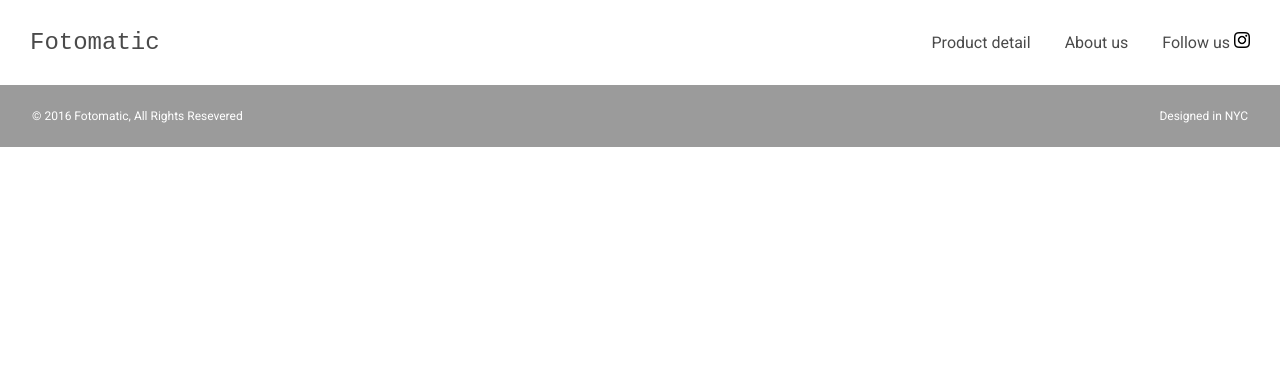
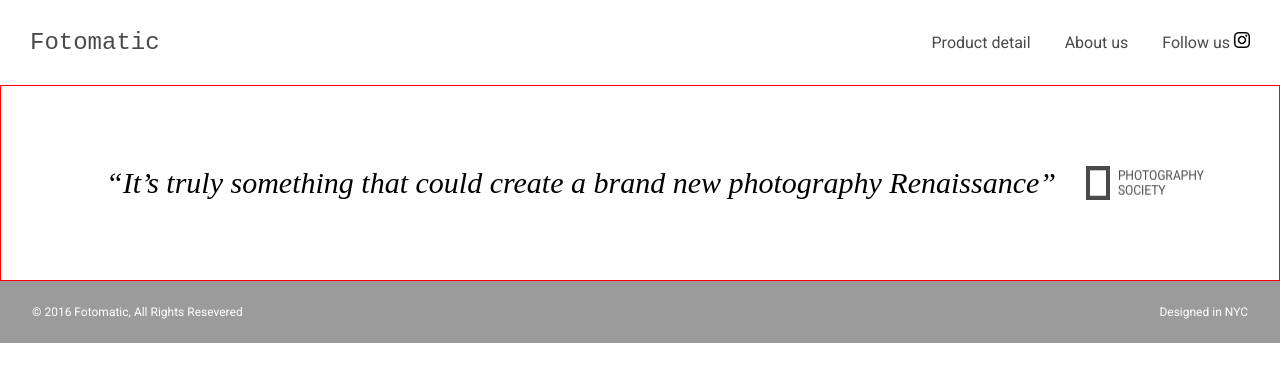
Before and after one commit to jjhenrichs/codecademy, a plain HTML site: page Fotomatic/index.html in a window 1280 px wide. Drawn offline with Linux system fonts and the light colour scheme; a web font is replaced by a local one.

Commit message:
Added quotes section

```diff
--- a/Fotomatic/index.html
+++ b/Fotomatic/index.html
@@ -1,6 +1,12 @@
 <!DOCTYPE html>
 <html>
   <head>
+    <link rel="preconnect" href="https://fonts.googleapis.com" />
+    <link rel="preconnect" href="https://fonts.gstatic.com" crossorigin />
+    <link
+      href="https://fonts.googleapis.com/css2?family=IBM+Plex+Serif:ital@1&display=swap"
+      rel="stylesheet"
+    />
     <link
       href="https://fonts.googleapis.com/css?family=Damion"
       rel="stylesheet"
@@ -34,7 +40,21 @@
         </ul>
       </nav>
     </header>
-    <main></main>
+    <main>
+      <section class="sign-up"></section>
+      <section .class="features"></section>
+      <section class="filters"></section>
+      <section class="quotes">
+        <span class="quote"
+          >“It’s truly something that could create a brand new photography
+          Renaissance”</span
+        >
+        <img
+          class="quote-citation"
+          src="./resources/images/photography-logo.png"
+        />
+      </section>
+    </main>
     <footer>
       <span class="copyright">&copy; 2016 Fotomatic, All Rights Resevered</span>
       <span class="location">Designed in NYC</span>
--- a/Fotomatic/resources/css/reset.css
+++ b/Fotomatic/resources/css/reset.css
@@ -15,6 +15,14 @@ html {
 a {
   color: #4a4a4a;
   text-decoration: none;
+}
+
+/* Fonts */
+@import url("https://fonts.googleapis.com/css2?family=IBM+Plex+Serif:ital@1&display=swap");
+
+@font-face {
+  font-family: "Palatino";
+  src: url("../fonts/Palatino-italic.ttf") format("truetype");
 }
 
 /* Header */
@@ -59,6 +67,23 @@ nav ul li img {
   padding: 8px;
   color: white;
   visibility: hidden;
+}
+
+/* Main */
+
+/* Quotes Section */
+.quotes {
+  font-size: 30px;
+  border: 1px solid red;
+  padding: 80px 30px;
+  display: flex;
+  justify-content: center;
+}
+
+.quote {
+  font-family: "Palantino", serif;
+  font-style: italic;
+  padding: 0 30px;
 }
 
 /* Footer */
```
Also changed, not shown: Fotomatic/resources/fonts/Palatino-italic.ttf (added), Fotomatic/resources/fonts/Palatino/Palatino.ttf (added).
